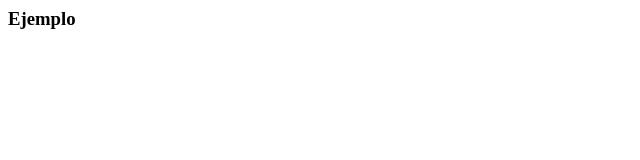
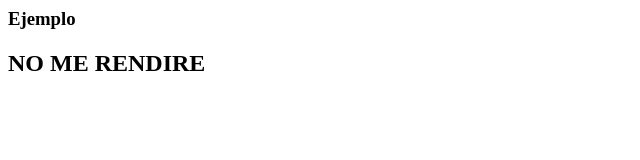
Before and after one commit to LeonardoMaquera/Ejemplo, a plain HTML site: page index.html in a window 1280 px wide. Shown: the whole page, without its empty margins (0-640 px from the left). Drawn offline with Linux system fonts and the light colour scheme.

Commit message:
segundo mensaje

```diff
--- a/index.html
+++ b/index.html
@@ -1 +1,2 @@
 <h3>Ejemplo</h3>
+<h2>NO ME RENDIRE</h2>
```
